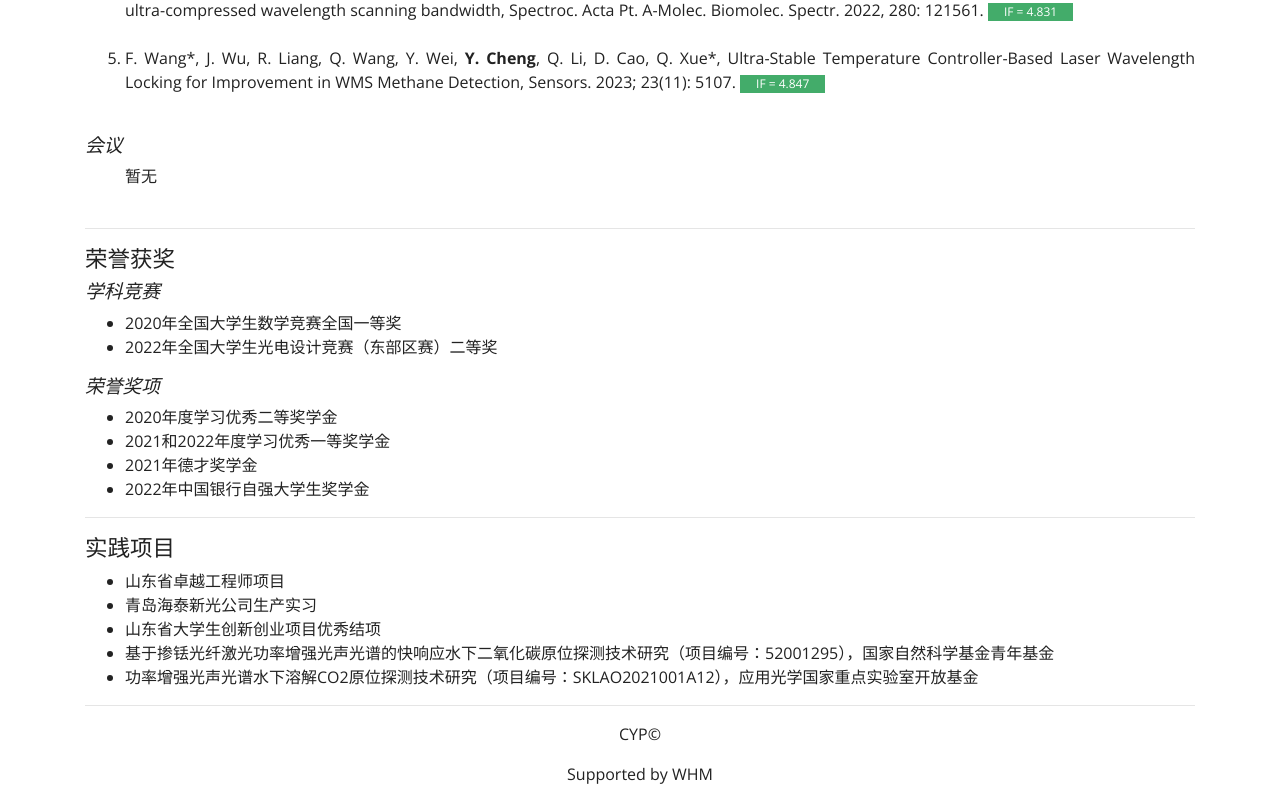
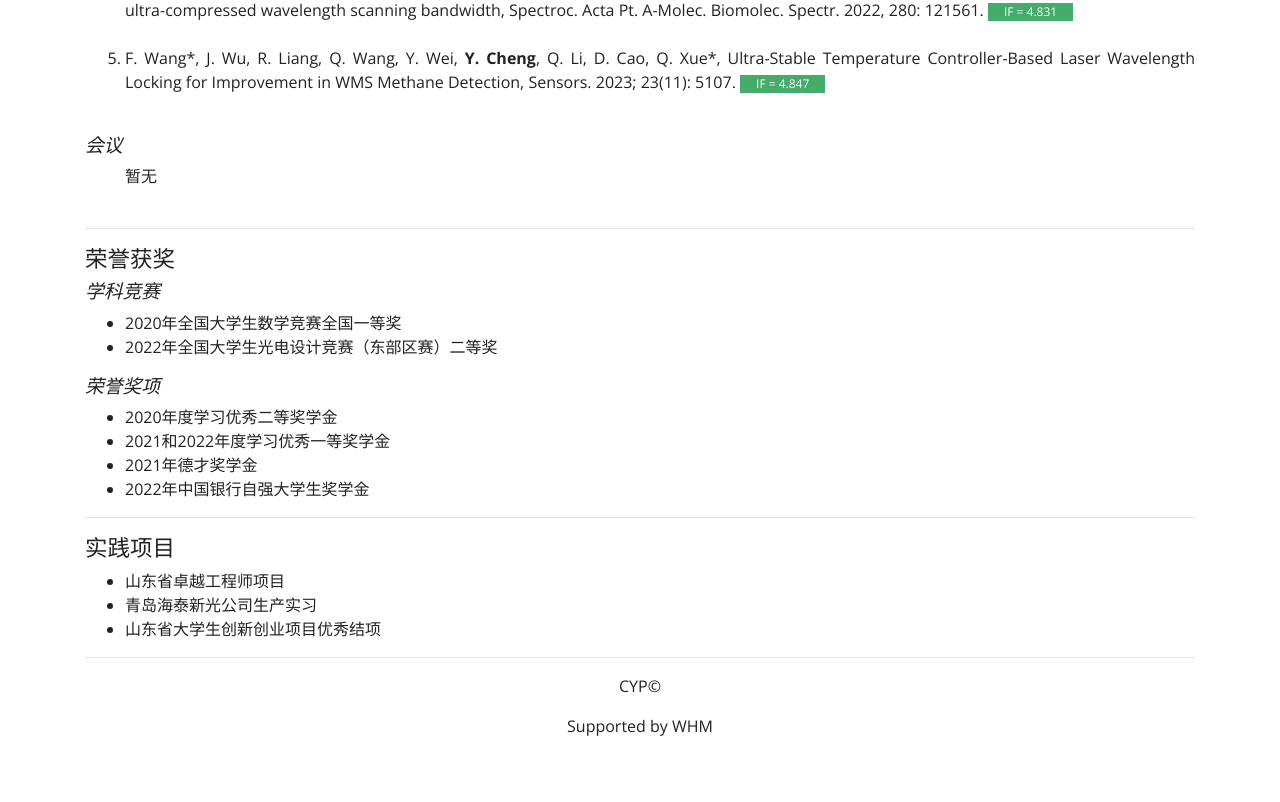
Before and after one commit to yaopeng-cheng/yaopeng-cheng.github.io, a plain HTML site: page index.html in a window 1280 px wide. Shown: the part 1065-1867 px from the top of the page. After the commit the page ends 1819 px from the top, so only its background shows below. Drawn offline with nearby package versions, Linux system fonts and the light colour scheme.

Commit message:
Update index.html

```diff
--- a/index.html
+++ b/index.html
@@ -130,8 +130,6 @@
                 <li>山东省卓越工程师项目</li>
                 <li>青岛海泰新光公司生产实习</li>
                 <li>山东省大学生创新创业项目优秀结项</li>
-                <li>基于掺铥光纤激光功率增强光声光谱的快响应水下二氧化碳原位探测技术研究（项目编号：52001295），国家自然科学基金青年基金</li>
-                <li>功率增强光声光谱水下溶解CO2原位探测技术研究（项目编号：SKLAO2021001A12），应用光学国家重点实验室开放基金</li>
             </ul>
             <hr />
         </div>
```
